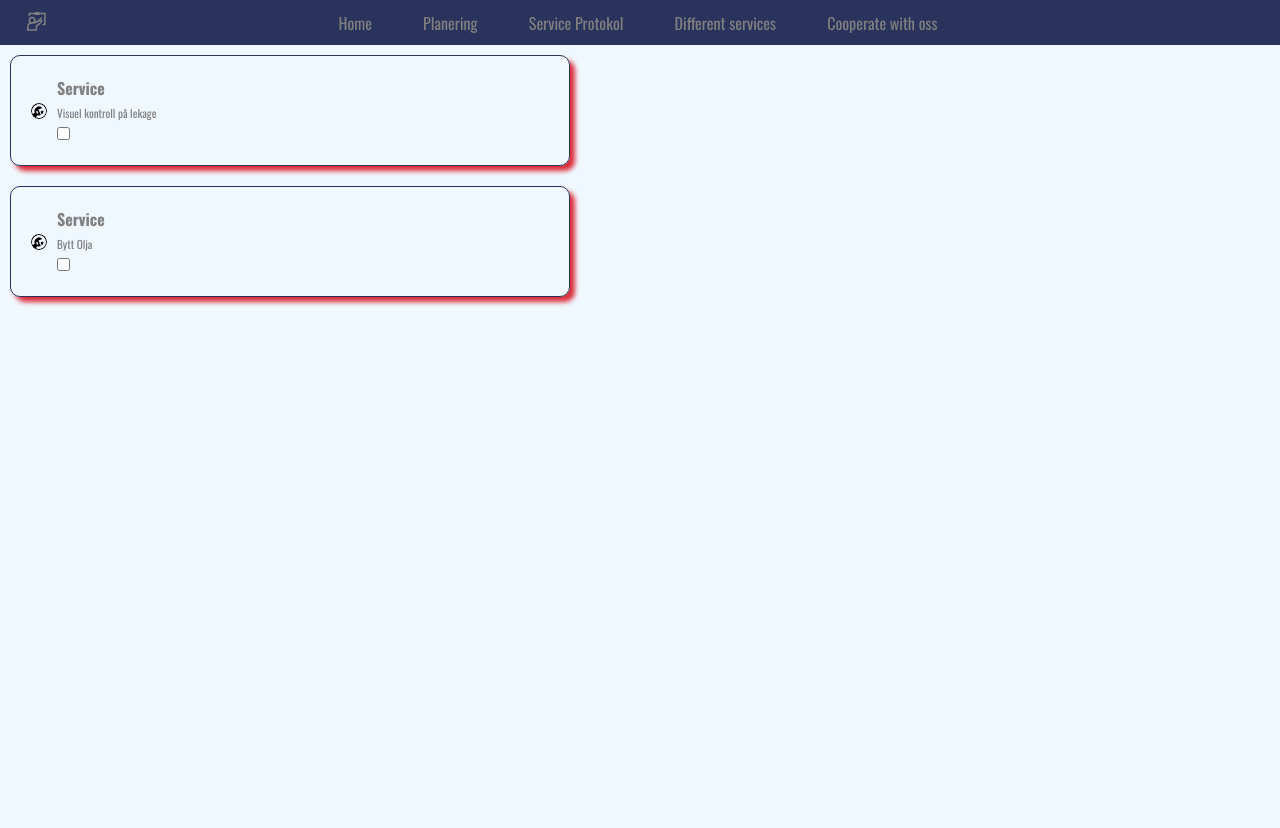
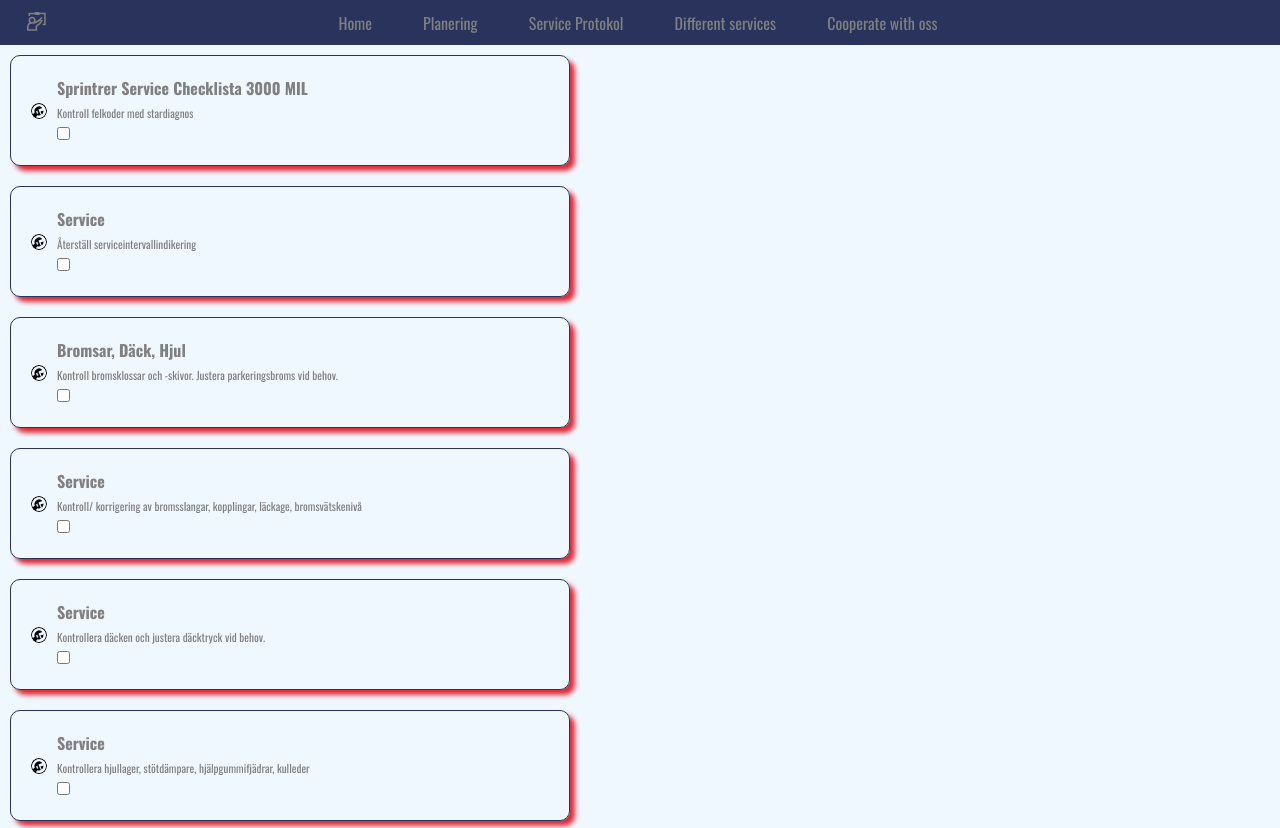
Before and after one commit to Lucifer87878/sevice-verkstad, a React (Vite) app: page / in a window 1280 px wide. Shown: the top 828 px of the page. Before the commit the page ends 800 px from the top, so only its background shows below. Built offline with nearby package versions, Linux system fonts and the light colour scheme.

Commit message:
ändring av Card.tsx så att den vissar ett nytt kort för varje block av json data

```diff
--- a/src/components/Cards/Card.tsx
+++ b/src/components/Cards/Card.tsx
@@ -1,61 +1,54 @@
-import { useState } from 'react';
+import { useState, useEffect } from 'react';
 import './Cards.scss';
 import { BsWrenchAdjustableCircle } from 'react-icons/bs';
 
+interface CardData {
+    title: string;
+    description: string;
+    isChecked: boolean;
+}
+
 function Card() {
-    // Skapa separata tillstånd för varje kort
-    const [isChecked1, setIsChecked1] = useState(false);
-    const [isChecked2, setIsChecked2] = useState(false);
+    const [cardsData, setCardsData] = useState<CardData[]>([]);
 
-    // Hantera klickhändelsen för första kortets kryssruta
-    const handleCheckboxChange1 = () => {
-        setIsChecked1(!isChecked1);
+    useEffect(() => {
+        // Läs in data från JSON-filen (antag att du har din JSON-data i en fil som heter data.json)
+        fetch('../src/components/Cards/WorkshopData.json')
+
+
+            .then(response => response.json())
+            .then((data: CardData[]) => setCardsData(data))
+            .catch(error => console.error('Error fetching data:', error));
+    }, []);
+
+    const handleCheckboxChange = (index: number) => {
+        const updatedCardsData = [...cardsData];
+        updatedCardsData[index].isChecked = !updatedCardsData[index].isChecked;
+        setCardsData(updatedCardsData);
     };
 
-    // Hantera klickhändelsen för andra kortets kryssruta
-    const handleCheckboxChange2 = () => {
-        setIsChecked2(!isChecked2);
-    };
-
-    // Funktion för att hantera klickhändelsen för klickområdet runt kryssrutan
-    const handleCardClick = (cardNumber: number) => {
-        if (cardNumber === 1) {
-            setIsChecked1(!isChecked1);
-        } else if (cardNumber === 2) {
-            setIsChecked2(!isChecked2);
-        }
+    const handleCardClick = (index: number) => {
+        handleCheckboxChange(index);
     };
 
     return (
         <div className="card-container">
-            <section className={`card ${isChecked1 ? 'checked' : ''}`} onClick={() => handleCardClick(1)}>
+            {cardsData.map((card, index) => (
+                <section key={index} className={`card ${card.isChecked ? 'checked' : ''}`} onClick={() => handleCardClick(index)}>
                     <div className="card-content">
                         <BsWrenchAdjustableCircle className="cardicon" />
                         <div className="text-content">
-                        <h2 className="card-title">Service</h2>
-                        <p className="card-text">Visuel kontroll på lekage</p>
+                            <h2 className="card-title">{card.title}</h2>
+                            <p className="card-text">{card.description}</p>
                             <input
                                 type="checkbox"
-                            checked={isChecked1}
-                            onChange={handleCheckboxChange1}
+                                checked={card.isChecked}
+                                onChange={() => handleCheckboxChange(index)}
                             />
                         </div>
                     </div>
                 </section>
-            <section className={`card ${isChecked2 ? 'checked' : ''}`} onClick={() => handleCardClick(2)}>
-                <div className="card-content">
-                    <BsWrenchAdjustableCircle className="cardicon" />
-                    <div className="text-content">
-                        <h2 className="card-title">Service</h2>
-                        <p className="card-text">Bytt Olja</p>
-                        <input
-                            type="checkbox"
-                            checked={isChecked2}
-                            onChange={handleCheckboxChange2}
-                        />
-                    </div>
-                </div>
-            </section>
+            ))}
         </div>
     );
 }
```
Lines whose indentation alone changed are shown as unchanged.
